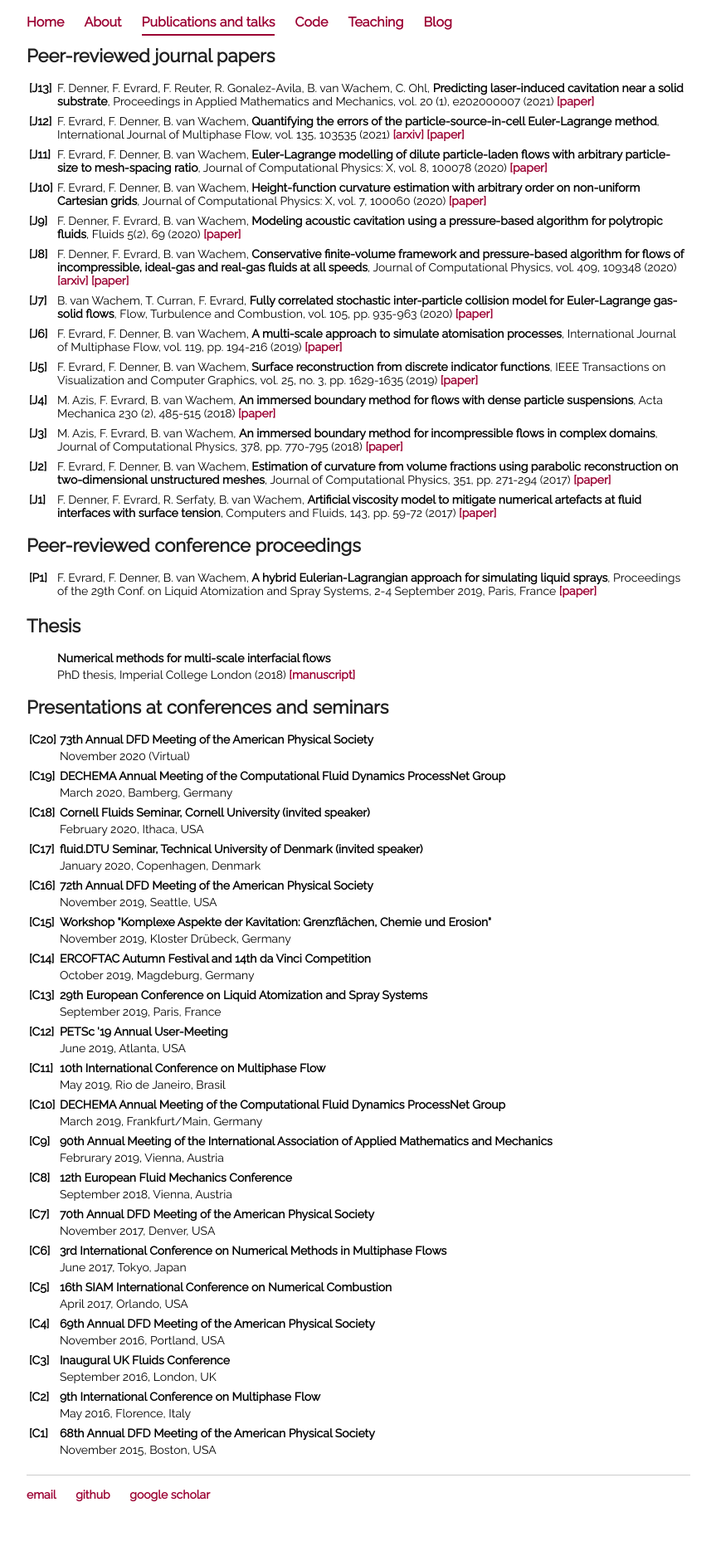
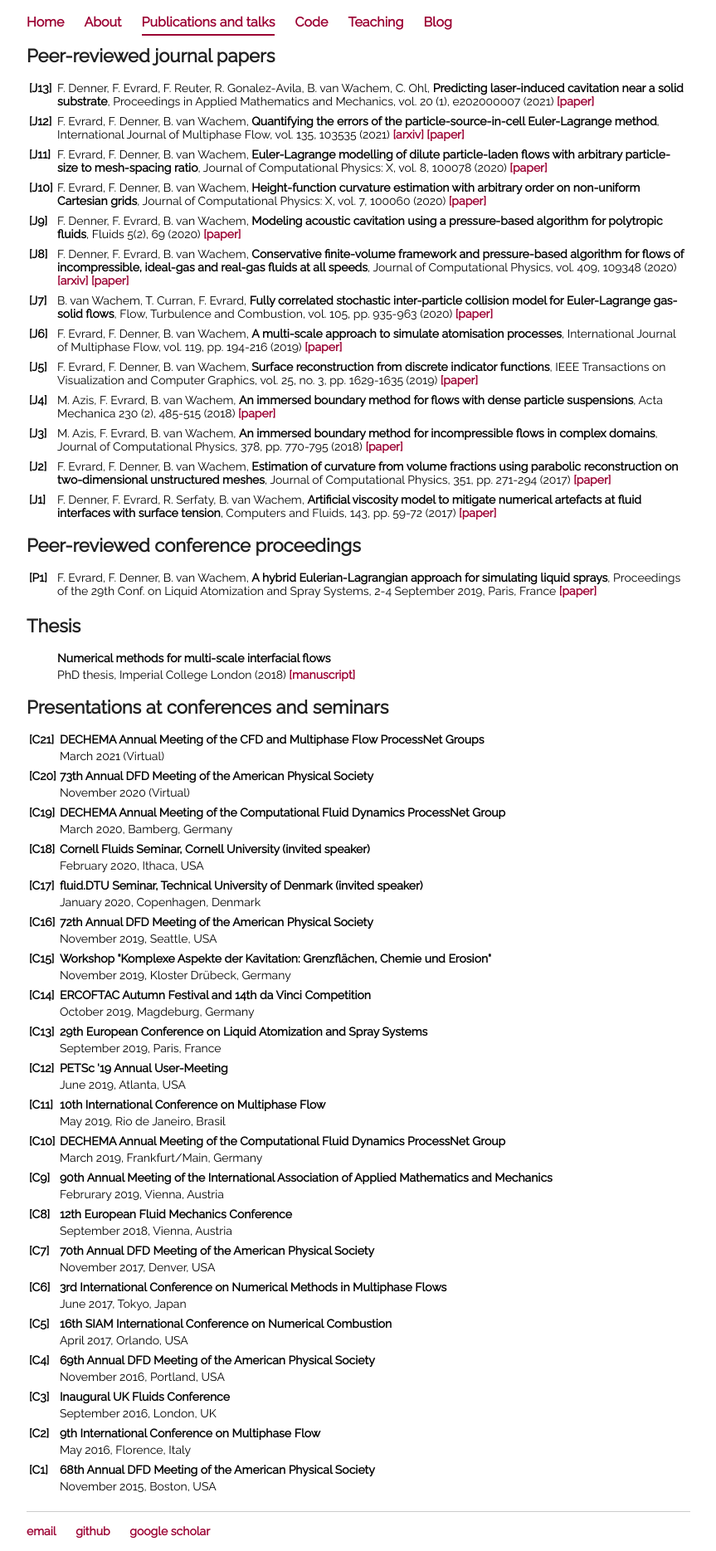
Before and after one commit to fabienevrard/fabienevrard.github.io, a Jekyll site: the page built from publications/index.html, in a window 1280 px wide. Shown: the whole page at 83% size, without its empty margins (208-1071 px from the left). Built offline with Jekyll 4.4.1, drawn with Linux system fonts in a browser that asks for light colours; before the commit the page ends 1825 px from its top, so only the background shows below that.

Commit message:
Update index.html

```diff
--- a/publications/index.html
+++ b/publications/index.html
@@ -106,16 +106,16 @@ volume fractions using parabolic reconstruction on two-dimensional unstructured
 	<table style="width:100%; vertical-align: top; text-align: left;">
 		 <col width=4%>
 		 <col width=95%>
-<!-- 		 <tr>
+ 		 <tr>
 			 <td><b>[C21]</b></td>
-			 <td><b>DECHEMA Annual Meeting of the Multiphase Flow ProcessNet Group</b></td>
+			 <td><b>DECHEMA Annual Meeting of the CFD and Multiphase Flow ProcessNet Groups</b></td>
 		 </tr>
 		 <tr>
 			 <td></td>
-			 <td>March 2020, Paderborn, Germany</td>
+			 <td>March 2021 (Virtual)</td>
 		 </tr>
 		 <tr><td></td><td></td></tr>
-		 <tr>
+<!--		 <tr>
 			 <td><b>[C20]</b></td>
 			 <td><b>91th Annual Meeting of the International Association of Applied Mathematics and Mechanics</b></td>
 		 </tr>
```
